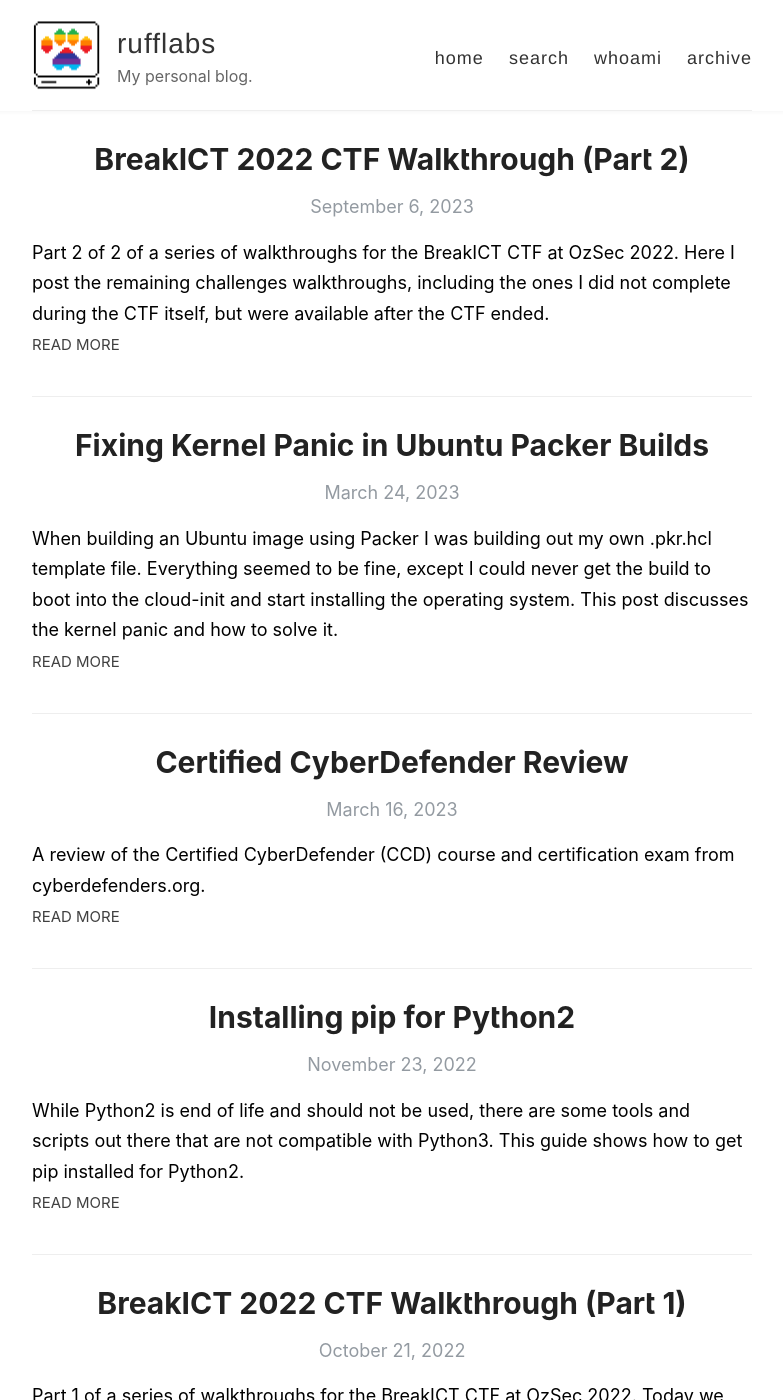
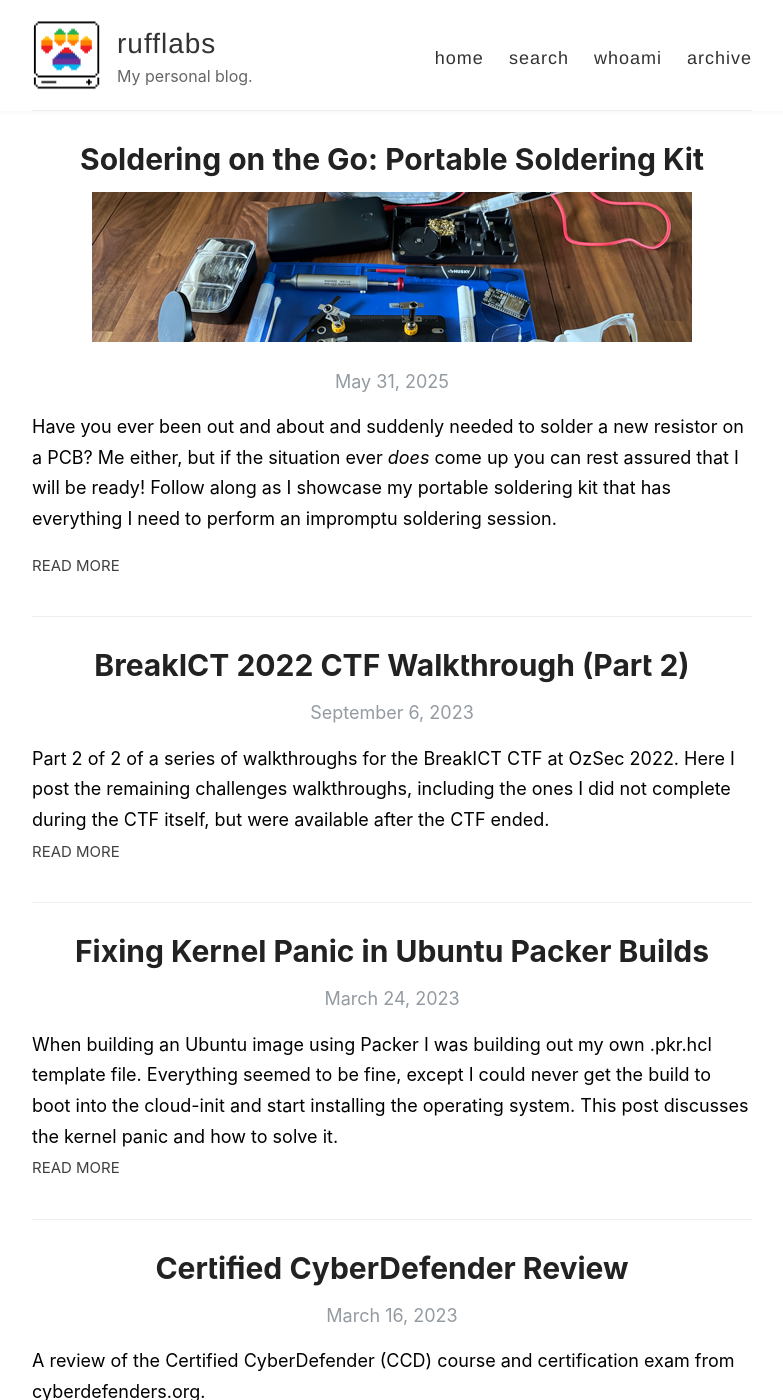
Before and after one commit to rufflabs/rufflabs.github.io, a Jekyll site: the page built from index.html, in a window 1280 px wide and 1400 px high. Shown: the whole window, without its empty margins (248-1031 px from the left). Built offline with Jekyll 4.4.1, drawn with Linux system fonts in a browser that asks for light colours; the list of posts is cut into pages by our own code; some of the changed lines change nothing that is shown; some of the changed text lies outside the part shown.

Commit message:
soldering kit blog

```diff
--- a/_config.yml
+++ b/_config.yml
@@ -22,7 +22,7 @@ avatar: /images/RuffLabsLogoColorIIe.png
 # Includes an icon in the footer for each username you enter
 footer-links:
   dribbble:
-  email: jason@rufflabs.com
+  email:
   facebook:
   flickr:
   github: rufflabs
--- /dev/null
+++ b/_posts/2025-05-31-mobile-soldering-station.md
@@ -0,0 +1,57 @@
+---
+layout: post
+title:  "Soldering on the Go: Portable Soldering Kit"
+categories:
+excerpt:
+image: /images/posts/soldering-kit/Featured.png
+permalink:
+---
+
+Have you ever been out and about and suddenly needed to solder a new resistor on a PCB? Me either, but if the situation ever _does_ come up you can rest assured that I will be ready! Follow along as I showcase my portable soldering kit that has everything I need to perform an impromptu soldering session.
+
+## Kit Contents
+My portable soldering kit consists of the following:
+- [Vocuer pencil case from Amazon](https://www.amazon.com/dp/B0D4HTDK4Q)
+- [Omnifixo OF-M4](https://omnifixo.com/en-us/products/omnifixo-m4-makers-third-hand)
+- [Workstation case for Omnifixo and Pinecil](https://www.etsy.com/listing/1568326206/workstation-case-for-pinecil-soldering)
+- [Pinecil v2](https://pine64.com/product/pinecil-smart-mini-portable-soldering-iron/)
+- [Pine64 USB-C cable](https://pine64.com/product/usb-type-c-to-usb-type-c-silicone-power-charging-cable-1-5-meter-length/)
+- [Pinecil Soldering Tips](https://pine64.com/product/pinecil-soldering-tip-set-fine/)
+- [Anker PowerCore 24K](https://www.amazon.com/dp/B0B9XHR6BG)
+- [Engineer SS-02](https://www.amazon.com/dp/B002MJMXD4)
+- [Ceramic Tweezers](https://www.amazon.com/dp/B0DB298PWV)
+- [UGREEN MagSafe phone stand](https://www.amazon.com/dp/B0D2QXRW9K)
+- [Spudgers](https://www.amazon.com/dp/B0C9LBZCSK)
+- [Magnifying glasses](https://www.amazon.com/YOCTOSUN-Rechargeable-Magnifying-Professional-Interchangeable/dp/B07T4KPYN2/)
+- Cotton swabs
+- Some swag eyeglass cleaner bottle
+- Husky small philips screwdriver (Plan to upgrade to LTT precision screwdriver)
+- Small soldering mat that I don't remember where it came from
+
+## Inventory
+Starting off we have the pencil case that contains everything above. I tried out various cases, some hard shell and some soft, but this one ended up having the perfect amount of elastic loops, pockets, and larger zippered areas. It holds everything I need except the power bank. Even then, I am pretty sure if I re-arranged or didn't use the magnifier glasses I could just shove the bank in the main compartment.
+![Vocuer pencil case](/images/posts/soldering-kit/PencilCase.png)
+
+For my soldering iron I use a Pinecil v2. The first soldering iron I ever used was a Weller that work paid for, and that thing was amazing. Sadly I couldn't afford that when I wanted a soldering iron at home and went with a cheap knock-off from aliexpress. I never soldered well and didn't do much. I decided to buy the Pinecil as I needed a new iron and it was very affordable and had great reviews. I love this iron, it's super easy to use, fast to startup, and extremely portable.
+
+I coupled the Pinecil with Pine64's silicon USB-C cable, which makes it resistant to melting in case the iron sets down on it or is briefly touched. This cable feels amazing, it's super flexible and looks great.
+
+For powering the Pinecil I have an Anker PowerCore 24K. This is a Power Delivery 65 watt power bank that I had originally purchased to power my laptop while traveling. It supplies enough power over USB-C PD to power the iron and lasts for ages. When I'm not on the go I use Pine64's desktop power supply as my permanent power supply on the workbench.
+
+My workstation while soldering is the Omnifixo OF-M. This is a beautiful set of helping hands clips that are magnetic and very compact. Bonus points for transferring power via the clips so you can actually power up the baseplate with an alligator clip and turn a device on and off by moving a clip. Check out their website for a demo video of that in action.
+
+When I purchased my Omnifixo it didn't come with the field case, so I had to hunt for my own. I found the amazing Etsy seller OwlFabricationStore that was selling a Omnifixo and Pinecil case. This case adds a solder spool, aluminium stand, a spot for some cleaning pads or wool, and a place to put everything including the Pinecil. It uses the Omnifixo build plate as the lid. Everything is nicely magnetized securely together. Even with the Omnifixo field box I would still choose this option. Every millimeter of space is well utilized and expertly designed.
+![Omnifixo workstation](/images/posts/soldering-kit/OmnifixoWorkstation.png)
+
+I have two options to help improve my visibility while soldering. First is a pair of magnifying glasses that go on like regular glasses and includes a little light. These are what I usually use, although they are prtty bulky and take up the entire center area of the case. My second option is a MagSafe phone stand that lets me use the Magnifier app on my iPhone for up close work. It takes some getting used to, but is very doable. The MagSafe securely holds the phone in place and the articulating arm lets me move it wherever I need it.
+
+To round out the kit I have a plethora of consumables. Rubbing alcohol is in a tiny little eyeglass spritz bottle I got as swag from some vendor once. It's smaller than normal and about the size of a marker. It fits perfectly in the loops of the case. I also keep some cotton swabs to help clean off flux and components. Speaking of flux, I have a small flux pen to help add flux when needed to remove or resolder components.
+
+I have the classic Engineer solder sucker that everyone recommends. I also recommend it. I have had a couple different cheap versions but this one is fantastic. Great build quality and fits perfectly in the case. I also keep a little roll of solder wick that I forgot to take a picture of, it's tucked away next to the USB-C cable in a little pocket.
+
+For moving components around I have a small plastic spudger that I bought in bulk, and a pair of ceramic tweezers. I kept bending and breaking cheap metal tweezers so decided to go with the ceramic ones as they have replaceable tips if I ever do break them. I haven't yet, thankfully.
+
+Finally, to remove components so I can get at those pesky PCB's and to keep components in a semi-safe area, I have a small Husky phillips screwdriver and a small silicon soldering mat with areas to hold and organize screws. I don't remember where I got the soldering mat. I believe it came with some random component kit or something. There are plenty of options online. I am thinking of grabbing the LTT precision screwdriver to replace the cheap Husky. I am not sure if it will fit though. One day I'll see and have to update this post as my kit changes.
+
+## Final Thoughts
+While the above "portable kit" implies I have a "non-portable kit" this actually isn't true. This is my soldering setup. The only difference between me sodlering at a hacker meetup or conference and me soldering at home is that I use the Pine64 desktop power supply to power my Pinecil instead of my Anker powerbank. Other than that, whenever I need to solder I grab this little black pencil case that has literaly everything I need.
```
Also changed, not shown: images/posts/soldering-kit/Featured.png (added), images/posts/soldering-kit/OmnifixoWorkstation.png (added), images/posts/soldering-kit/PencilCase.png (added), 11 other files.
